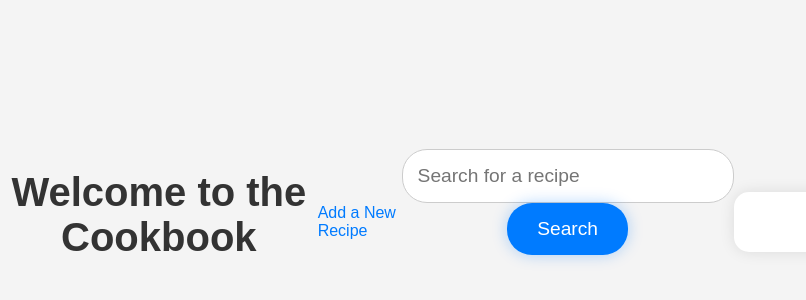
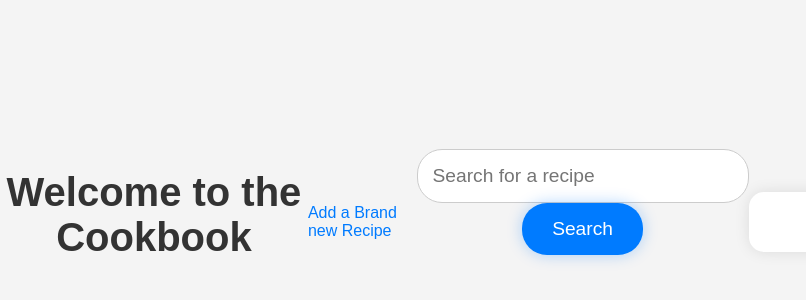
Before and after one commit to x19441824/DevOpsSec-Project, a website: page public/index.html in a window 1280 px wide. Shown: the part 178-478 px from the top of the page, without its empty margins (0-806 px from the left). Drawn offline with Linux system fonts and the light colour scheme; no server answers.

```diff
--- a/public/index.html
+++ b/public/index.html
@@ -9,7 +9,7 @@
 </head>
 <body>
     <h1>Welcome to the Cookbook</h1>
-<a href="/add-recipe">Add a New Recipe</a>
+<a href="/add-recipe">Add a Brand new Recipe</a>
 <form id="searchForm">
     <input type="text" id="searchQuery" placeholder="Search for a recipe">
     <button type="submit">Search</button>
```
